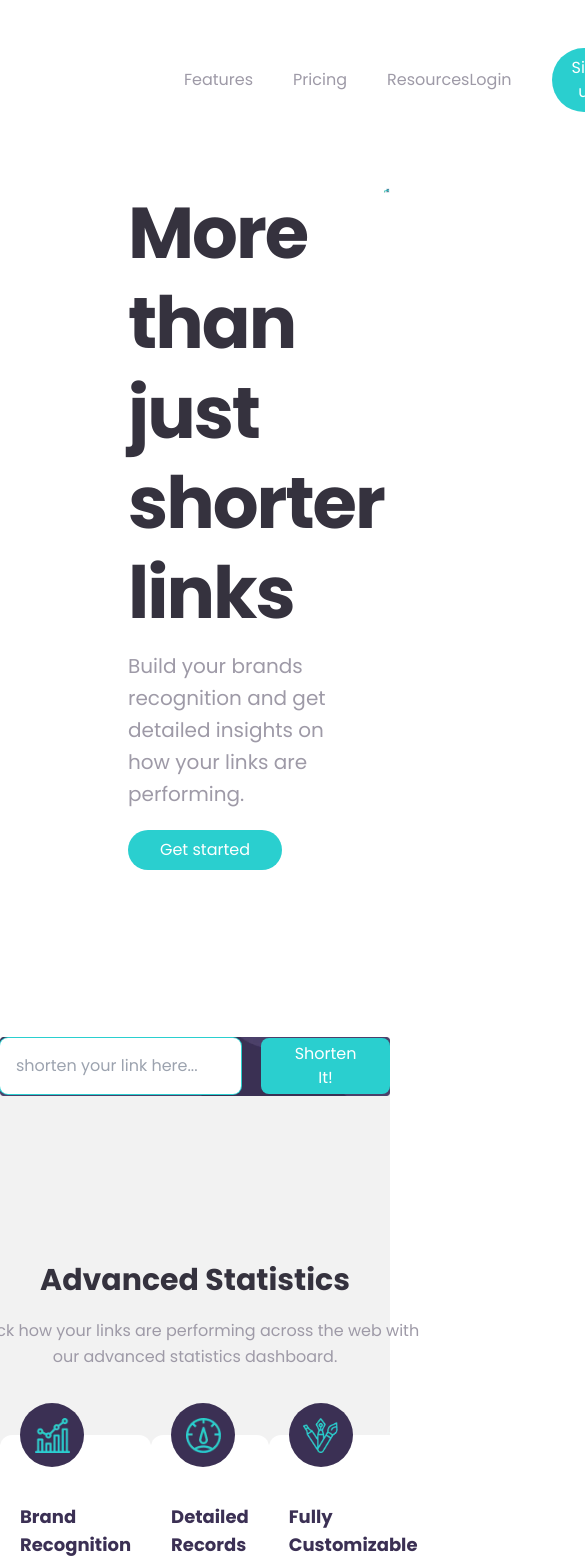
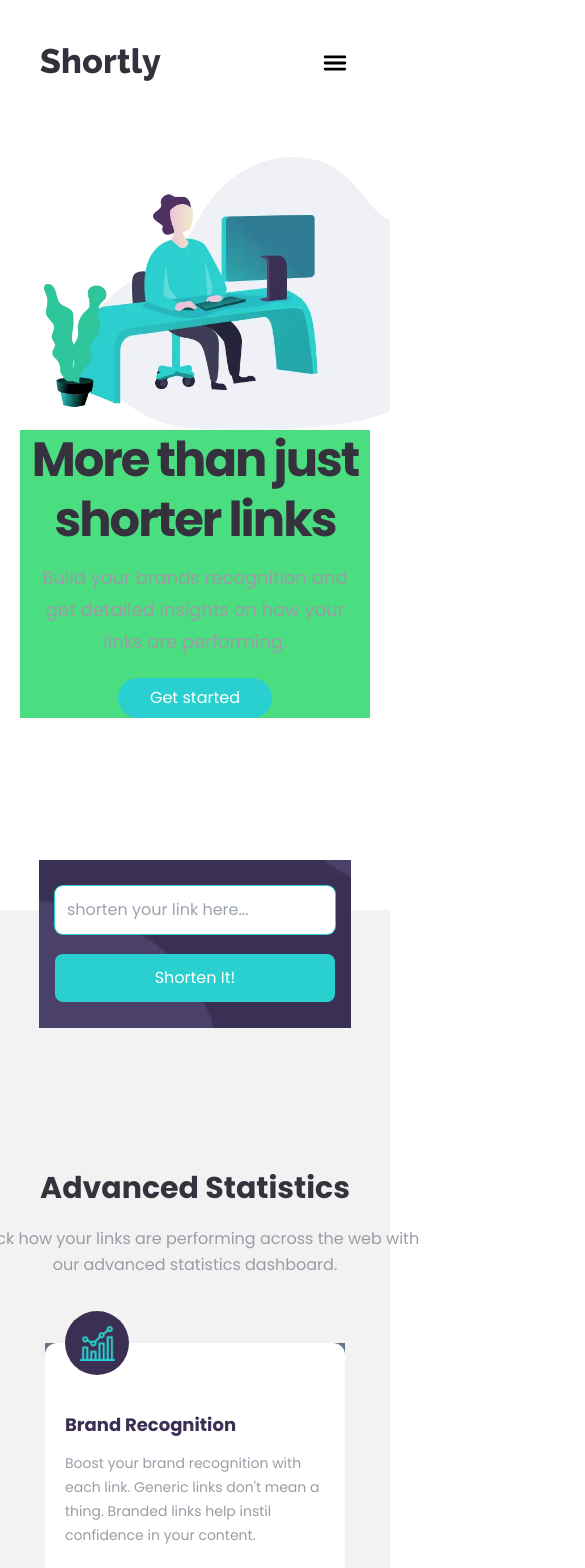
Before and after one commit to Dennardavid/Shortly, a Next.js app: page / in a window 390 px wide. Shown: the top 1568 px of the page, 585 px wide, since content can reach past the window. Built offline with nearby package versions, Linux system fonts and the light colour scheme.

Commit message:
media querry in progress

```diff
--- a/src/components/footer.tsx
+++ b/src/components/footer.tsx
@@ -6,7 +6,7 @@ export function FirstFooter() {
   return (
     <>
       <div className="bg-[url(../../public/background.webp)] bg-cover bg-no-repeat flex flex-col justify-center items-center py-16 gap-7">
-        <h2 className="font-bold text-4xl text-white">
+        <h2 className="font-bold text-2xl md:text-4xl text-white">
           Boost your links today
         </h2>
 
@@ -25,9 +25,9 @@ export function FirstFooter() {
 }
 
 const FooterSection = ({ title, links }) => (
-  <div className="footer-features">
-    <h2 className="mb-4">{title}</h2>
-    <ul className="flex flex-col gap-2 text-Gray">
+  <div className="mb-3 mt-2">
+    <h2 className="mb-2 md:mb-4 text-center md:text-left font-semibold text-Gray">{title}</h2>
+    <ul className="flex flex-col text-center md:text-left gap-2 text-GrayishViolet">
       {links.map((link, index) => (
         <li key={index}>
           <a href={link.href}>{link.text}</a>
@@ -49,13 +49,13 @@ const SocialIcon = ({ svgPath, width, height, alt }) => (
 
 export function SecondFooter() {
   return (
-    <section className="bg-VeryDarkViolet flex text-white px-32 justify-between pt-9 pb-10">
-      <div>
+    <section className="bg-VeryDarkViolet flex flex-col md:flex-row text-white px-32 justify-between pt-9 pb-10">
+      <div className="self-center md:self-start mb-2 md:mb-0">
         <Link href="/">
           <Image src={shortlyLogo} alt="Shortly logo" />
         </Link>
       </div>
-      <div className="flex w-[70%] justify-between">
+      <div className="flex flex-col md:flex-row justify-center md:justify-between md:w-[70%]">
         <FooterSection
           title={"Features"}
           links={[
@@ -81,7 +81,7 @@ export function SecondFooter() {
             { href: "#", text: "Contact" },
           ]}
         />
-        <div>
+        <div className="self-center mt-3 md:mt-0 md:self-start">
           <ul className="flex space-x-4">
             <SocialIcon
               svgPath="M22.675 0H1.325C.593 0 0 .593 0 1.325v21.351C0 23.407.593 24 1.325 24H12.82v-9.294H9.692v-3.622h3.128V8.413c0-3.1 1.893-4.788 4.659-4.788 1.325 0 2.463.099 2.795.143v3.24l-1.918.001c-1.504 0-1.795.715-1.795 1.763v2.313h3.587l-.467 3.622h-3.12V24h6.116c.73 0 1.323-.593 1.323-1.325V1.325C24 .593 23.407 0 22.675 0z"
--- a/src/components/hero.tsx
+++ b/src/components/hero.tsx
@@ -4,12 +4,12 @@ import Link from "next/link";
 
 function HeroSection() {
   return (
-    <section className="flex justify-between pl-32 mt-7 pb-40">
-      <div className="self-center max-w-2xl">
-        <h1 className="font-bold text-7xl text-VeryDarkBlue leading-tight -tracking-[2px]">
+    <section className="flex flex-col-reverse md:flex-row justify-between md:pl-32 mt-7 pb-40">
+      <div className="self-center text-center md:text-start mx-5 md:max-w-2xl bg-green-400">
+        <h1 className="font-bold text-5xl md:text-7xl text-VeryDarkBlue leading-tight -tracking-[2px]">
           More than just shorter links
         </h1>
-        <p className=" font-medium text-GrayishViolet leading-8 w-[80%] text-xl mt-3">
+        <p className=" font-medium text-GrayishViolet leading-8 max-w-[95%] md:w-[80%] text-lg md:text-xl mt-3 mx-auto md:mx-0">
           Build your brands recognition and get detailed insights on how your
           links are performing.
         </p>
@@ -19,7 +19,7 @@ function HeroSection() {
           </button>
         </Link>
       </div>
-      <div className="desk-guy">
+      <div className="desk-guy ml-11 md:ml-0 ">
         <Image src={working} width={850} height={482} alt="woking man" />
       </div>
     </section>
--- a/src/components/navbar.tsx
+++ b/src/components/navbar.tsx
@@ -1,17 +1,17 @@
 import Link from "next/link";
 import Image from "next/image";
-
+import { IoMenu } from "react-icons/io5";
 import shortlyLogo from "../../public/Shortly.webp";
 
 function NavBar() {
   return (
     <header>
-      <nav className="flex justify-between px-32 py-12">
+      <nav className="flex justify-between px-10 md:px-28 py-12">
         <div className="flex items-center justify-center gap-x-14">
           <Link href="/">
             <Image src={shortlyLogo} alt="Shortly_logo" />
           </Link>
-          <ul className="text-GrayishViolet text-base font-medium flex gap-x-10">
+          <ul className="text-GrayishViolet text-base font-medium hidden md:flex gap-x-10">
             <li>
               <a href="#">Features</a>
             </li>
@@ -23,7 +23,7 @@ function NavBar() {
             </li>
           </ul>
         </div>
-        <div className="flex gap-x-10 items-center">
+        <div className="hidden md:flex md:gap-x-10 items-center">
           <Link
             href="/login"
             className="font-medium text-base text-GrayishViolet"
@@ -41,6 +41,9 @@ function NavBar() {
             </button>
           </Link>
         </div>
+        <div className="md:hidden">
+          <IoMenu size={30} />
+        </div>
       </nav>
     </header>
   );
--- a/src/components/shortener.tsx
+++ b/src/components/shortener.tsx
@@ -25,7 +25,7 @@ function Stats() {
   const articleInfo = articles.map((data) => (
     <article
       key={data.header}
-      className="bg-white rounded-xl px-5 py-8 w-[320px] h-[250px] relative"
+      className="bg-white rounded-xl px-5 py-8 md:w-[320px] h-[250px] relative"
     >
       <div className="h-16 w-16 rounded-full bg-DarkViolet flex items-center justify-center absolute -top-8">
         <Image src={data.image} alt={data.alt} width={35} height={35} />
@@ -53,7 +53,7 @@ function Stats() {
 
       <hr />
 
-      <div className="flex mt-16 justify-evenly w-full">{articleInfo}</div>
+      <div className="flex flex-col gap-12 justify-center md:flex-row mt-16 md:justify-evenly md:w-full bg-slate-500">{articleInfo}</div>
     </section>
   );
 }
@@ -61,14 +61,14 @@ function Stats() {
 export function Shortener() {
   return (
     <>
-      <div className="bg-[url(../../public/background2.webp)] bg-center bg-contain bg-no-repeat py-[72px] self-center lg:w-3/5 relative bottom-24">
-        <form className="flex justify-center gap-5 w-full">
+      <div className="bg-[url(../../public/background2.webp)] bg-center bg-no-repeat py-[72px] self-center lg:w-3/5 relative bottom-24 w-4/5 px-4">
+        <form className="flex flex-col md:flex-row justify-center gap-5 w-full">
           <input
             type="text"
             placeholder="shorten your link here..."
-            className="w-3/4 p-4 rounded-lg focus:outline-none focus:ring-1 focus:ring-cyan"
+            className="md:w-3/4 p-3 md:p-4 rounded-lg focus:outline-none focus:ring-1 focus:ring-cyan"
           />
-          <button type="submit" className="px-8 rounded-lg">
+          <button type="submit" className="px-8 py-3 rounded-lg">
             Shorten It!
           </button>
         </form>
```
Also changed, not shown: tailwind.config.ts (+7 -2 lines).
